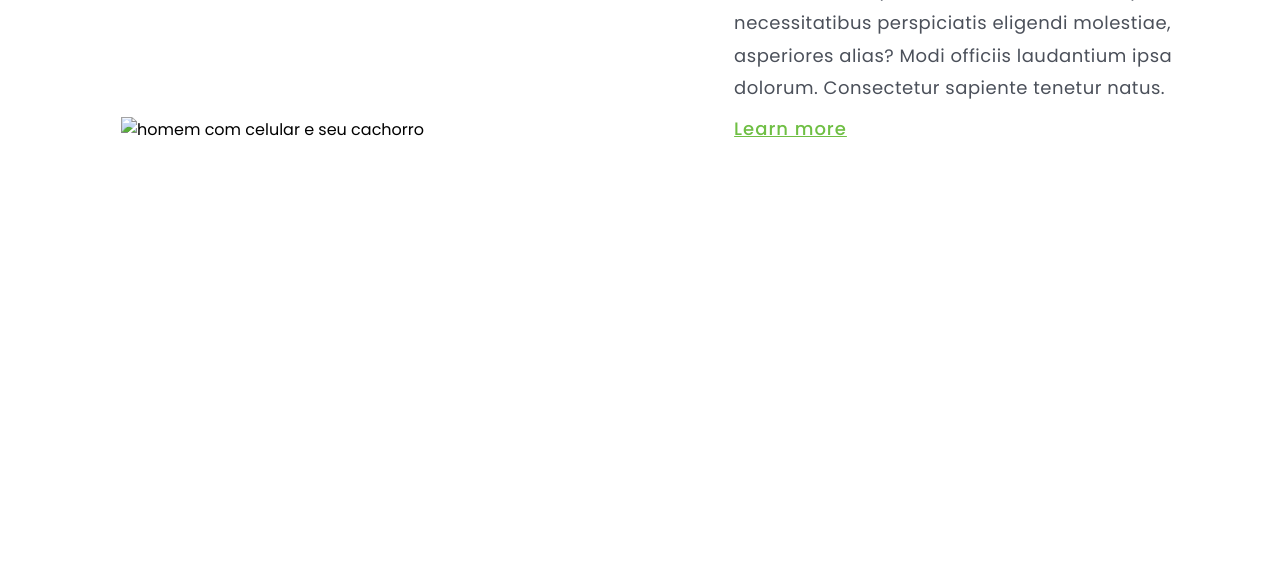
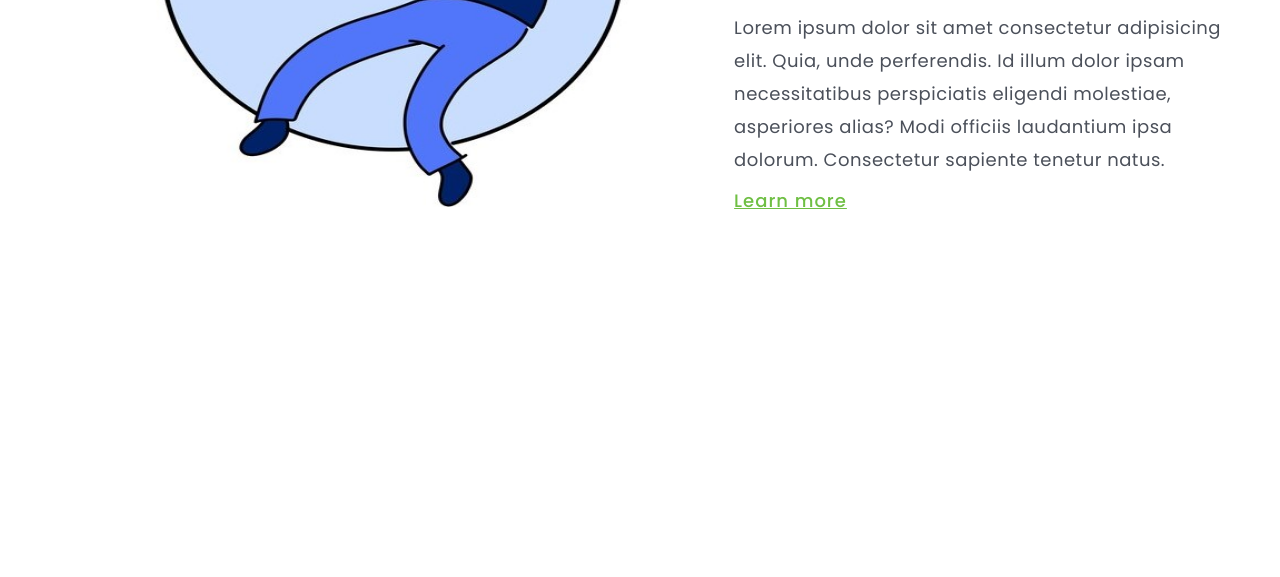
Before and after one commit to DevJuanRodrigues/Projeto1, a plain HTML site: page index.html in a window 1280 px wide. Shown: the part 451-1028 px from the top of the page. After the commit the page ends 800 px from the top, so only its background shows below. Drawn offline with Linux system fonts and the light colour scheme; the site is published under a folder, as on GitHub Pages, so addresses that start at the root find nothing.

Commit message:
arrumando img

```diff
--- a/index.html
+++ b/index.html
@@ -38,7 +38,7 @@
     <main>
 
 
-        <img src="/img/homemcelular.jpg" alt="homem com celular e seu cachorro">
+        <img src="img/homemcelular.jpg" alt="homem com celular e seu cachorro">
 
                 <aside>
 
```
